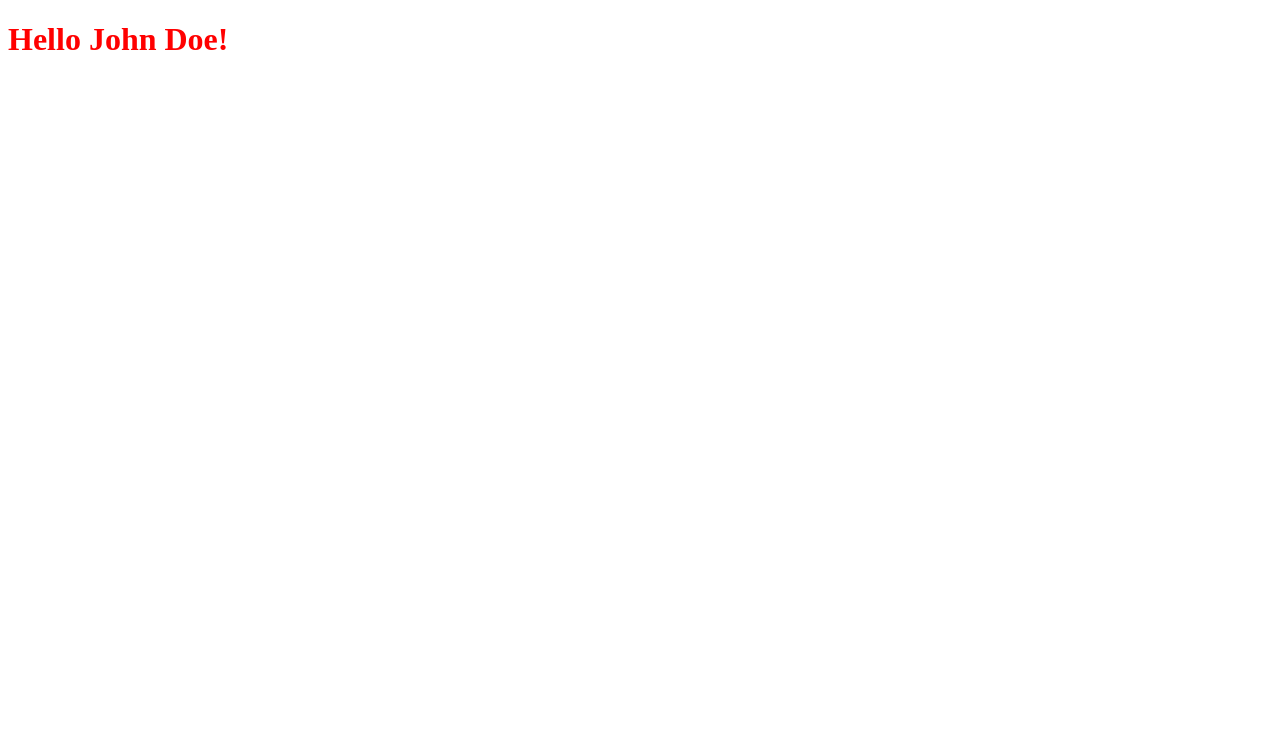
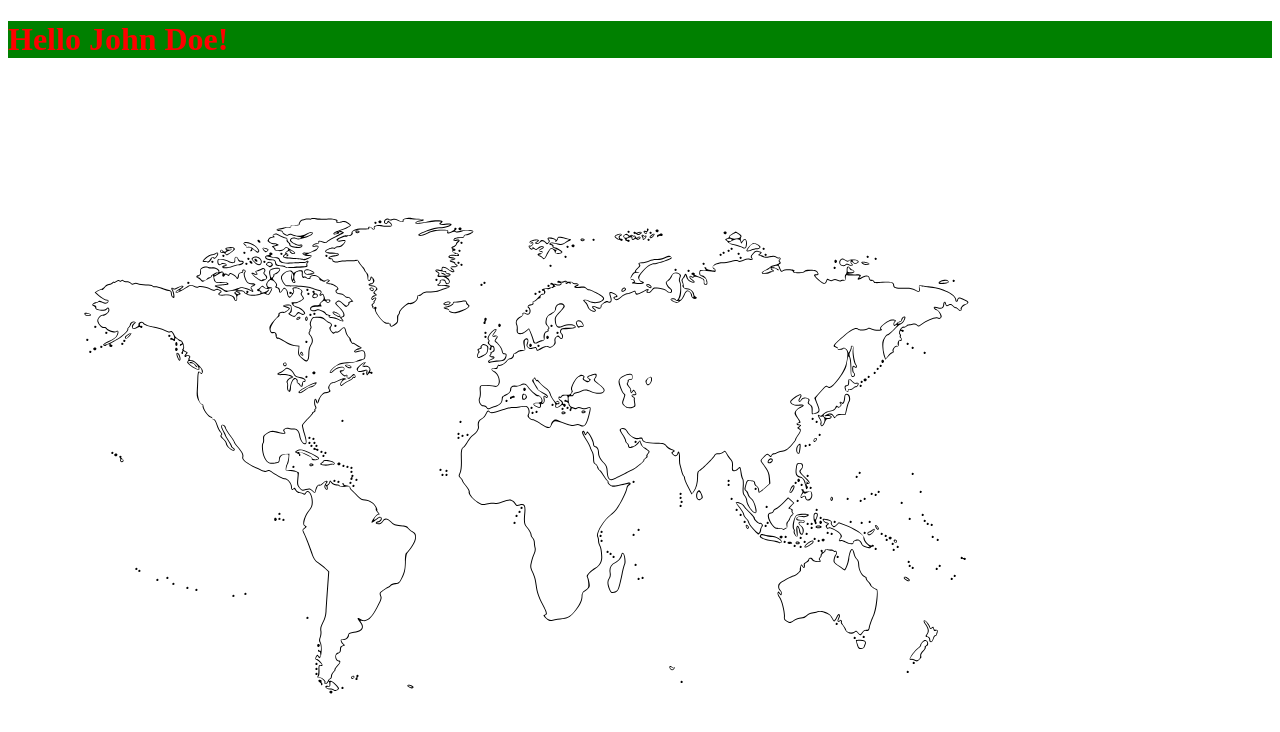
Before and after one commit to Binabh/react-ts-starter-kit, a React app: page / in a window 1280 px wide. Shown: the top 732 px of the page. Built offline with nearby package versions, Linux system fonts and the light colour scheme.

Commit message:
sass and svg working

```diff
--- a/package.json
+++ b/package.json
@@ -24,6 +24,7 @@
     "file-loader": "^6.2.0",
     "fork-ts-checker-webpack-plugin": "^6.0.5",
     "html-webpack-plugin": "^4.5.0",
+    "node-sass": "^5.0.0",
     "sass-loader": "^10.1.0",
     "source-map-loader": "^1.1.3",
     "style-loader": "^2.0.0",
--- a/src/app.tsx
+++ b/src/app.tsx
@@ -1,12 +1,12 @@
 import React from 'react';
 import ImageViewer from 'src/components/common/ImageViewer/';
-import 'src/assets/css/main.css';
 import HelloWorld from 'src/components/HelloWorld/';
 
 export default function App() {
   return (
     <>
       <HelloWorld firstName={'John'} lastName={'Doe'} />
+      <ImageViewer />
     </>
   );
 }
--- a/src/assets/sass/main.scss
+++ b/src/assets/sass/main.scss
@@ -0,0 +1,3 @@
+h1 {
+  background-color: green;
+}
--- a/src/components/common/ImageViewer/index.tsx
+++ b/src/components/common/ImageViewer/index.tsx
@@ -1,5 +1,6 @@
 import React from 'react';
+import source from 'src/assets/svg/worldmap.svg';
 
-export default function ImageViewer(source: string) {
+export default function ImageViewer() {
   return <img src={source} />;
 }
--- a/src/index.d.ts
+++ /dev/null
@@ -1,2 +0,0 @@
-declare module '*.png'
-declare module '*.jpg'
--- a/src/index.tsx
+++ b/src/index.tsx
@@ -1,5 +1,7 @@
 import * as React from 'react';
 import * as ReactDOM from 'react-dom';
+import 'src/assets/css/main.css';
+import 'src/assets/sass/main.scss';
 
 import App from './app';
 
--- a/tsconfig.json
+++ b/tsconfig.json
@@ -15,6 +15,5 @@
     "sourceMap": true,
     "target": "es2015"
   },
-  "include": ["src/**/*"],
   "exclude": ["node_modules", "dist"]
 }
```
Also changed, not shown: src/declarations.d.ts (added, +12 -0 lines), src/assets/svg/worldmap.svg (renamed from src/assets/svg/World Map.svg), src/components/common/Card/index.tsx (added), 1 other file (tests, documents, lock files or other folders).
